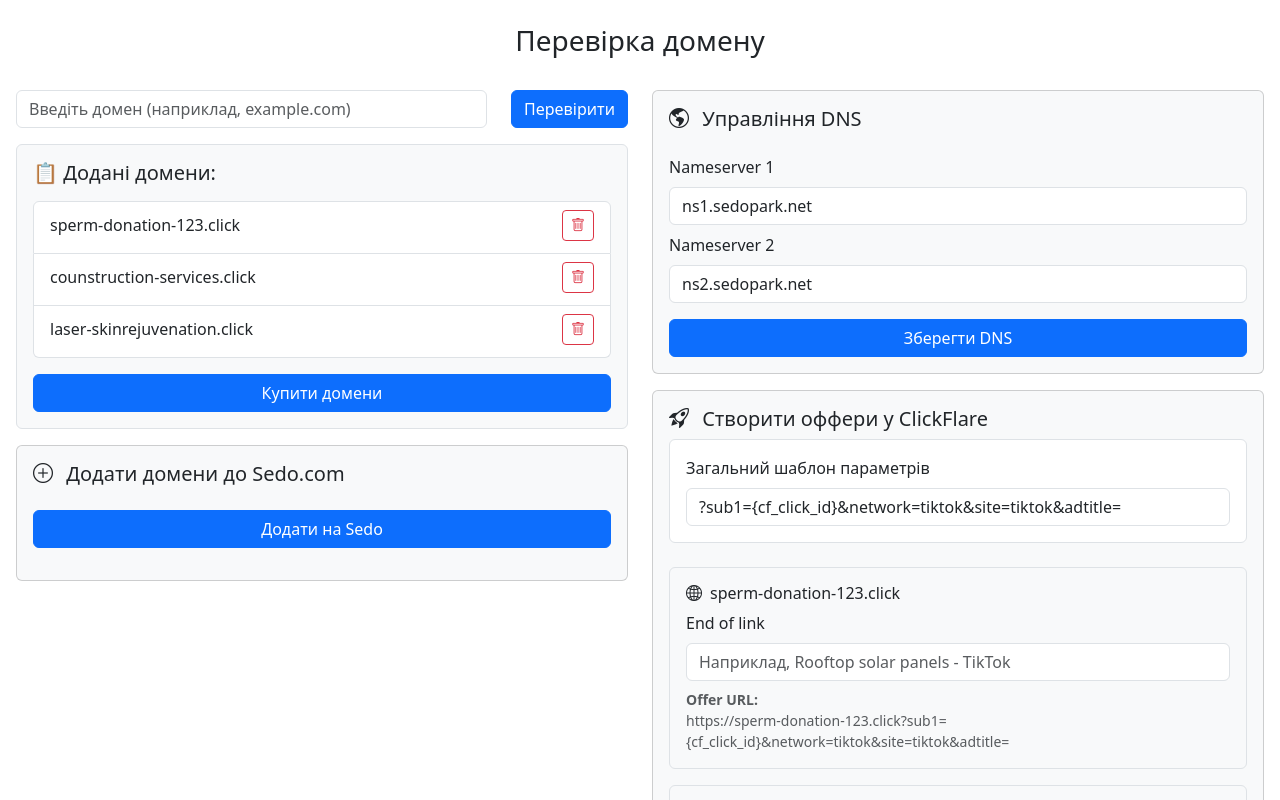
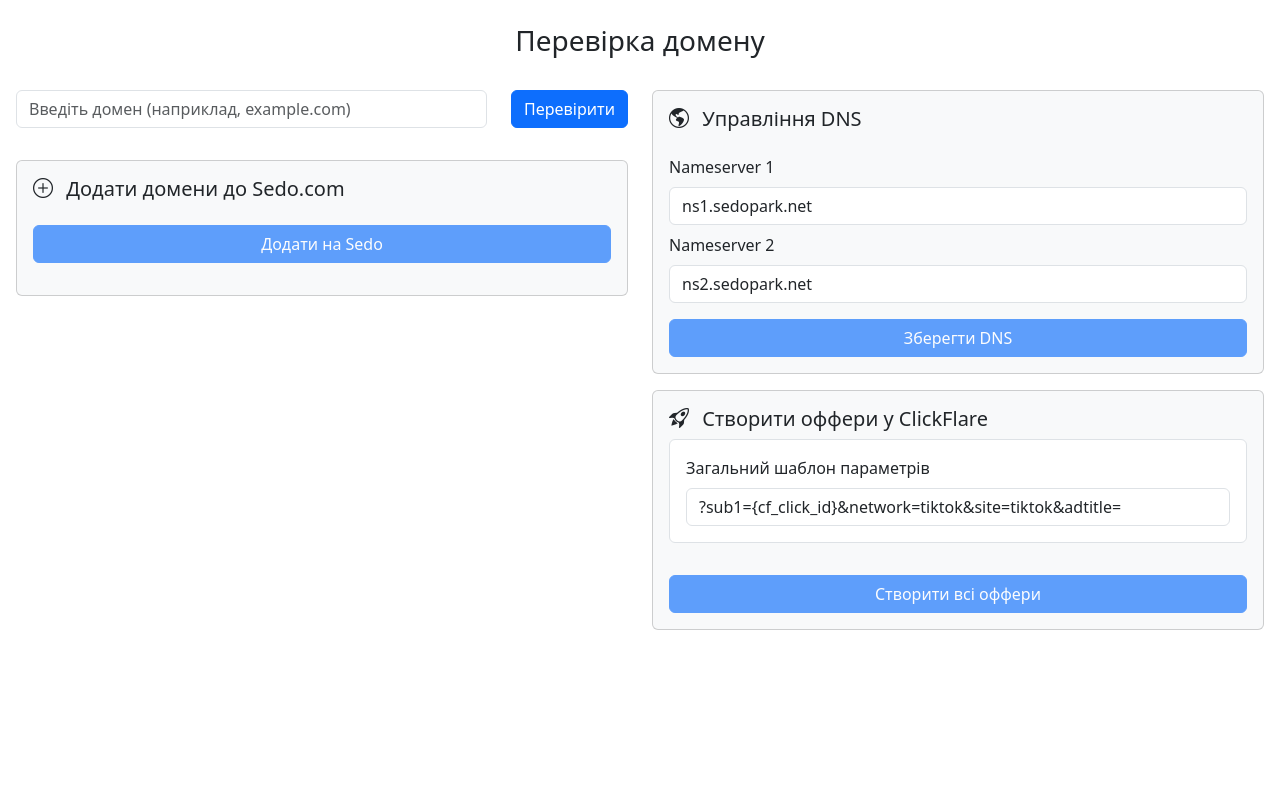
Before and after one commit to GoldenSpade/buy-domains-add-compaigns, a Vue app: page / in a window 1280 px wide. Shown: the top 800 px of the page. Built offline with nearby package versions, Linux system fonts and the light colour scheme.

Commit message:
update store

```diff
--- a/src/stores/domainStore.js
+++ b/src/stores/domainStore.js
@@ -2,13 +2,7 @@ import { defineStore } from 'pinia'
 import { ref, watch } from 'vue'
 
 export const useDomainStore = defineStore('domain', () => {
-  // const domains = ref(loadDomainsFromLocalStorage())
-
-  const domains = ref([
-    { message: '', name: 'sperm-donation-123.click', status: 'pending' },
-    { message: '', name: 'counstruction-services.click ', status: 'pending' },
-    { message: '', name: 'laser-skinrejuvenation.click ', status: 'pending' },
-  ])
+  const domains = ref(loadDomainsFromLocalStorage())
 
   // Добавить домен
   function addDomain(name) {
```
